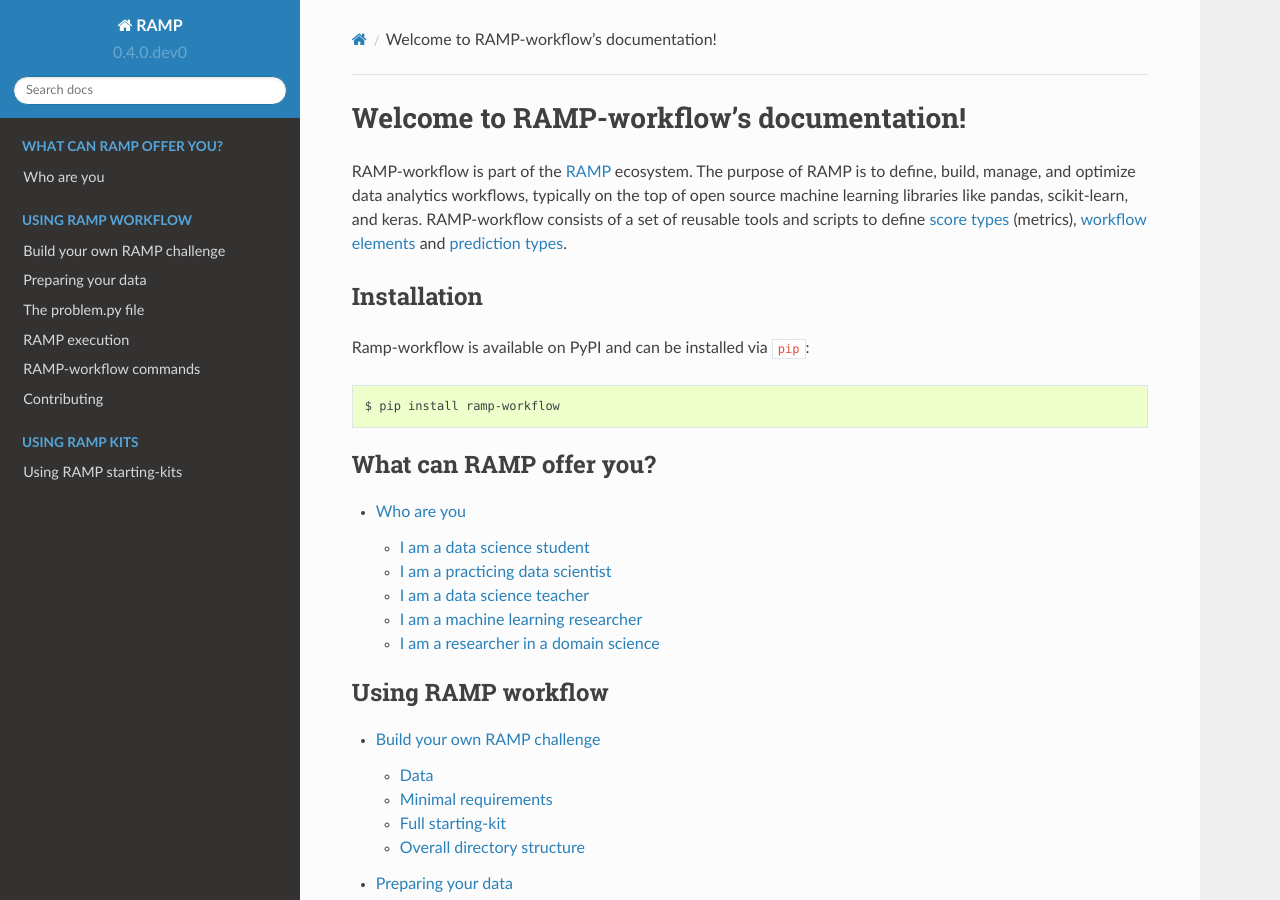
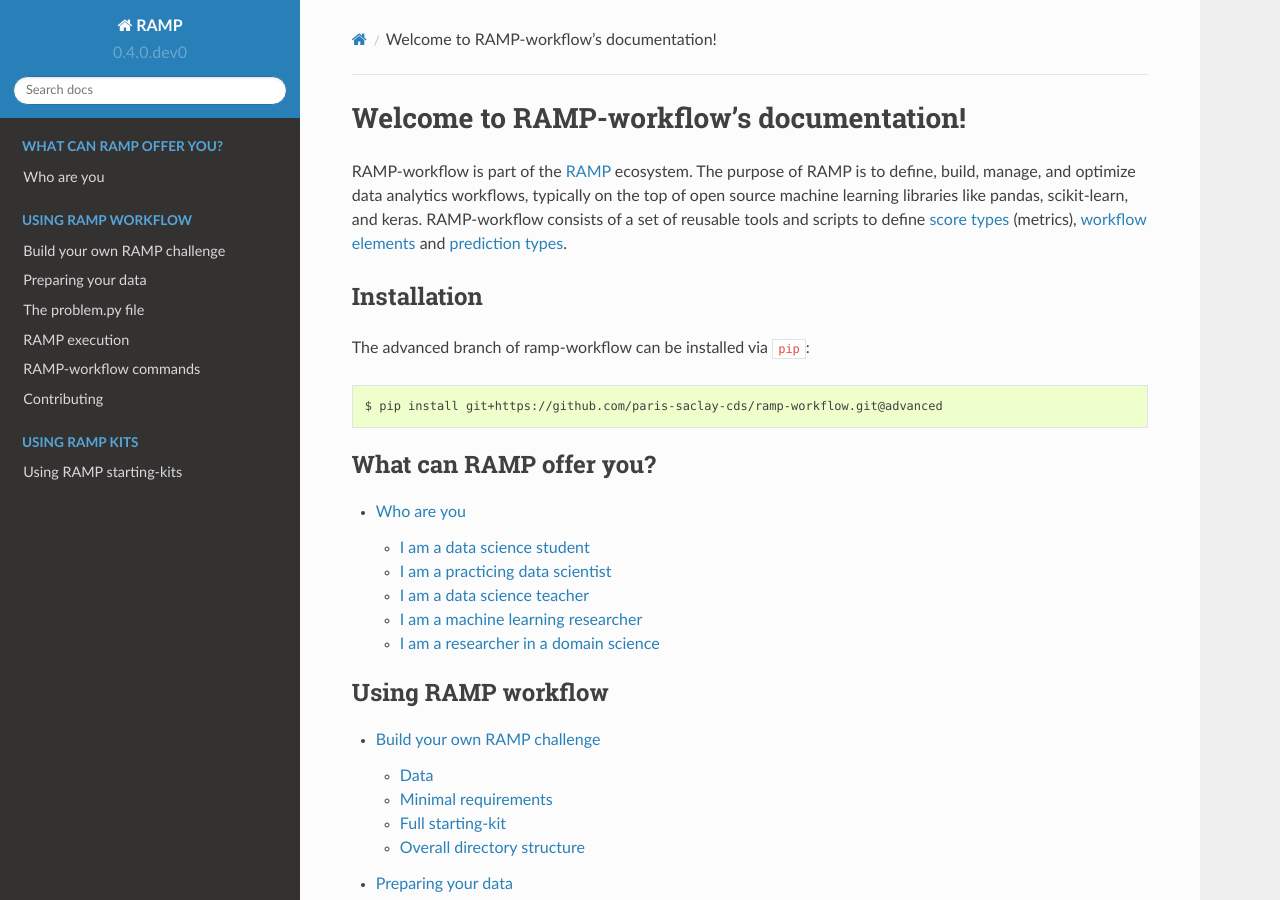
Before and after one commit to paris-saclay-cds/ramp-workflow, a Sphinx documentation site: the page built from doc/index.rst, in a window 1280 px wide and 900 px high. Built offline with Sphinx 7.4.7 and the Read the Docs theme 2.0.0, drawn with Linux system fonts in a browser that asks for light colours; formulas are drawn with MathJax 3; the version number is read from the project's files by our own code.

Commit message:
add install instruction for advanved

```diff
--- a/doc/index.rst
+++ b/doc/index.rst
@@ -19,9 +19,9 @@
 Installation
 ************
 
-Ramp-workflow is available on PyPI and can be installed via `pip`::
+The advanced branch of ramp-workflow can be installed via `pip`::
 
-    $ pip install ramp-workflow
+    $ pip install git+https://github.com/paris-saclay-cds/ramp-workflow.git@advanced
 
 .. toctree::
    :maxdepth: 2
```
